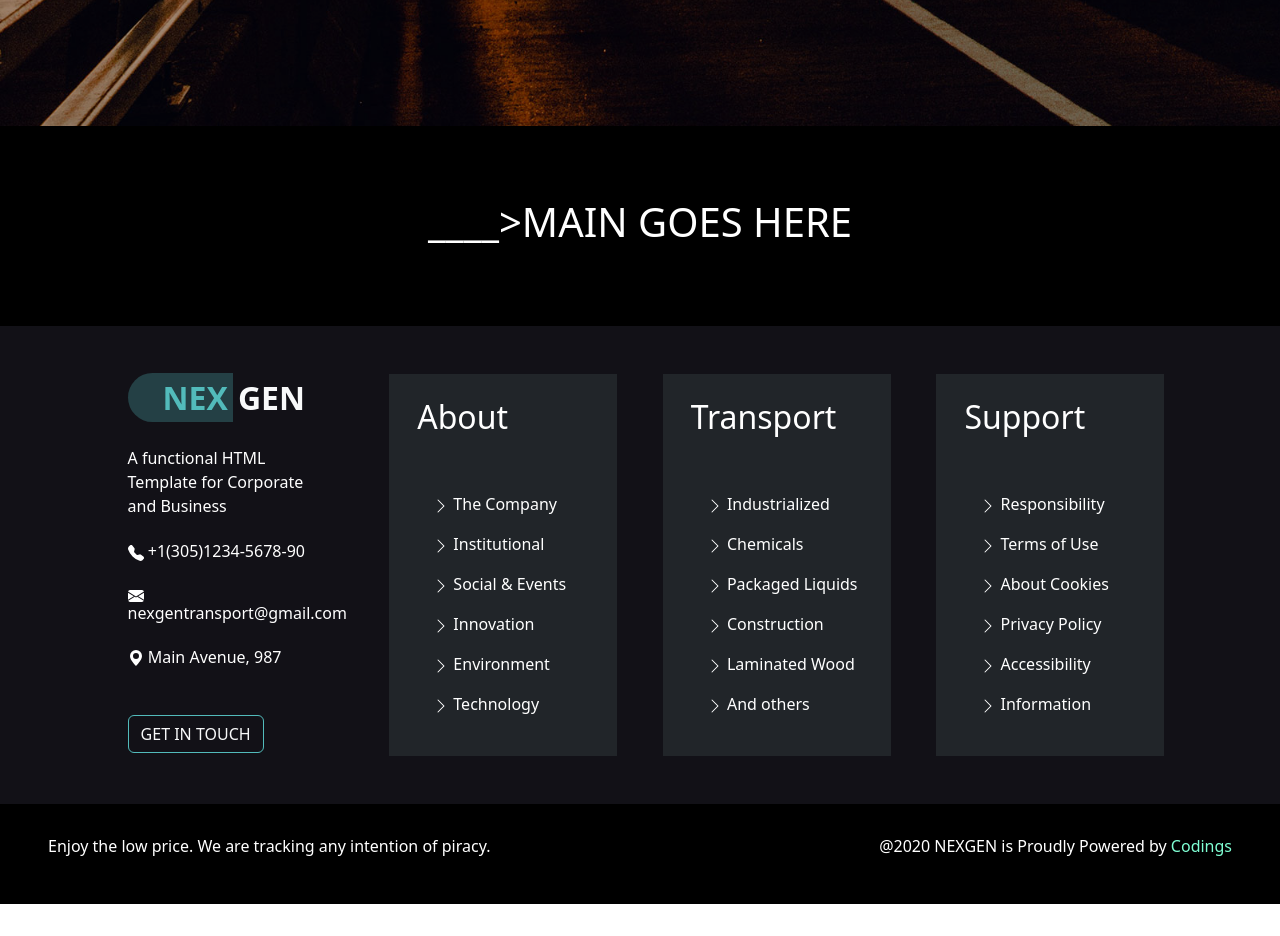
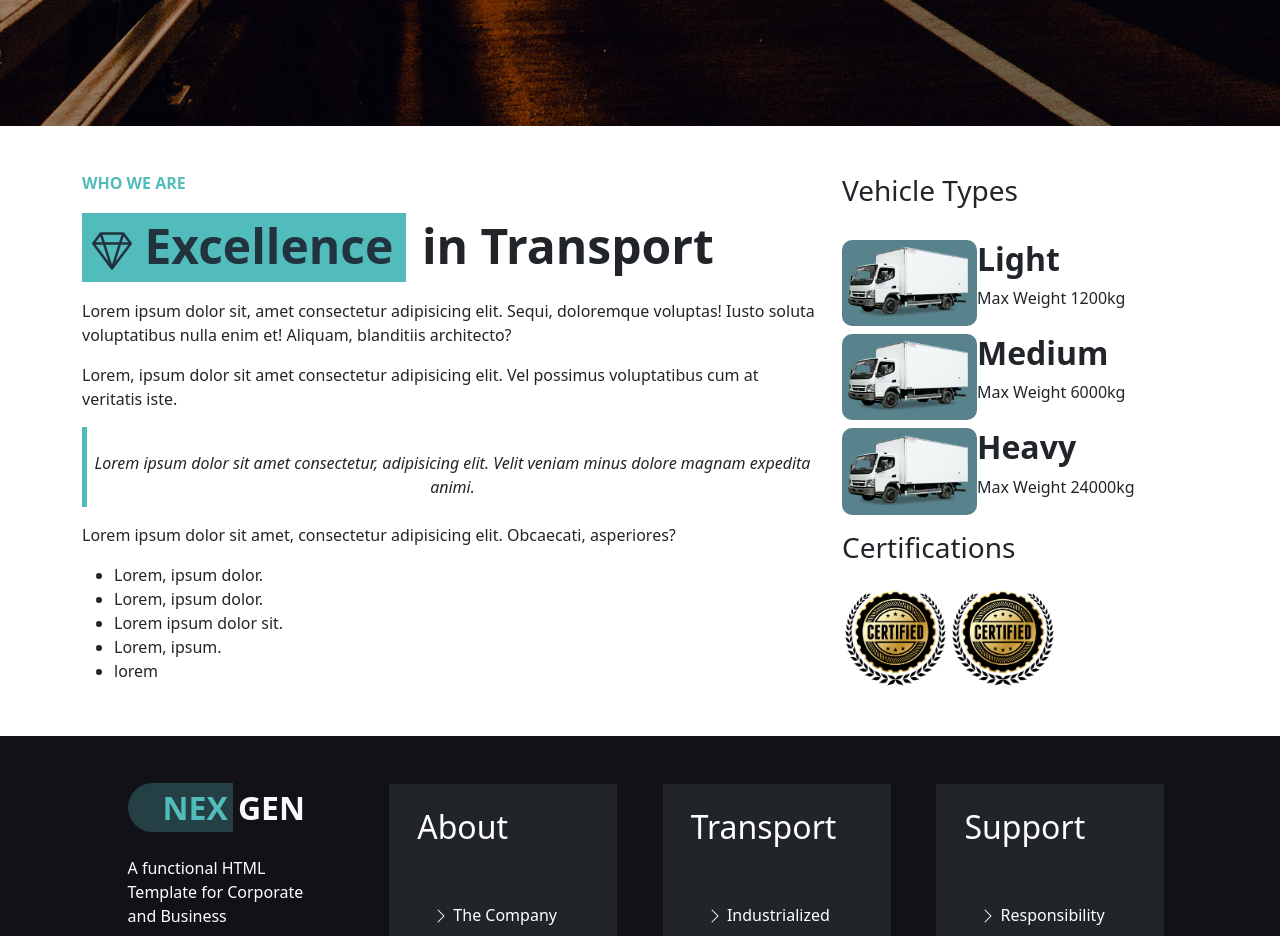
Before and after one commit to lucaruboni/proj-html-vuejs, a Vue app: page / in a window 1280 px wide. Shown: the part 780-1716 px from the top of the page. Before the commit the page ends 1684 px from the top, so only its background shows below. Built offline with nearby package versions, Linux system fonts and the light colour scheme.

Commit message:
[add] excellence in transport section

```diff
--- a/src/components/PageMain.vue
+++ b/src/components/PageMain.vue
@@ -6,15 +6,121 @@ export default{
 </script>
 
 <template>
-    <div class="d-flex justify-content-center">
-        <h1 class="align-self-center">     ____>MAIN GOES HERE</h1>
+  <div class="container">
+    <div class="row">
+        <div class="col-8 d-flex flex-column">
+            <h6 class="text_primary mt-5">WHO WE ARE</h6>
+            <h2 class=" mt-3">
+                <span class=" me-3">
+                    <svg xmlns="http://www.w3.org/2000/svg" width="40" height="40" fill="currentColor" class="bi bi-gem" viewBox="0 0 16 16">
+                      <path d="M3.1.7a.5.5 0 0 1 .4-.2h9a.5.5 0 0 1 .4.2l2.976 3.974c.149.185.156.45.01.644L8.4 15.3a.5.5 0 0 1-.8 0L.1 5.3a.5.5 0 0 1 0-.6l3-4zm11.386 3.785-1.806-2.41-.776 2.413 2.582-.003zm-3.633.004.961-2.989H4.186l.963 2.995 5.704-.006zM5.47 5.495 8 13.366l2.532-7.876-5.062.005zm-1.371-.999-.78-2.422-1.818 2.425 2.598-.003zM1.499 5.5l5.113 6.817-2.192-6.82L1.5 5.5zm7.889 6.817 5.123-6.83-2.928.002-2.195 6.828z"/>
+                    </svg>
+                    Excellence
+                </span>
+                in Transport
+            </h2>
+            <p class="mt-3">Lorem ipsum dolor sit, amet consectetur adipisicing elit. Sequi, doloremque voluptas! Iusto soluta voluptatibus nulla enim et! Aliquam, blanditiis architecto?</p>
+            <p>Lorem, ipsum dolor sit amet consectetur adipisicing elit. Vel possimus voluptatibus cum at veritatis iste.</p>
+            <p class="p_left_border pt-4">Lorem ipsum dolor sit amet consectetur, adipisicing elit. Velit veniam minus dolore magnam expedita animi.</p>
+            <p>Lorem ipsum dolor sit amet, consectetur adipisicing elit. Obcaecati, asperiores?</p>
+            <ul>
+                <li>Lorem, ipsum dolor.</li>
+                <li>Lorem, ipsum dolor.</li>
+                <li>Lorem ipsum dolor sit.</li>
+                <li>Lorem, ipsum.</li>
+                <li>lorem</li>
+            </ul>
+        </div>
+
+        <div class="col-4 d-flex flex-column gap-2 mb-5">
+            <h3 class="mt-5 mb-4">Vehicle Types</h3>
+            <div class="vehicle d-flex">
+                <div class="img_container">
+                    <img src="/img/truck-1.png" alt="">
+                </div>
+                <div class="text_container">
+                    <h2><strong>Light</strong></h2>
+                    <p>Max Weight  1200kg</p>
+                </div>
+            </div>
+
+            <div class="vehicle d-flex">
+                <div class="img_container">
+                    <img src="/img/truck-1.png" alt="">
+                </div>
+                <div class="text_container">
+                    <h2><strong>Medium</strong></h2>
+                    <p>Max Weight  6000kg</p>
+                </div>
+            </div>
+
+            <div class="vehicle d-flex">
+                <div class="img_container">
+                    <img src="/img/truck-1.png" alt="">
+                </div>
+                <div class="text_container">
+                    <h2><strong>Heavy</strong></h2>
+                    <p>Max Weight  24000kg</p>
+                </div>
+            </div>
+
+
+            <div class="certifications">
+                <h3 class="mb-4 mt-2">Certifications</h3>
+                <img src="/img/certificate.png" alt="">
+                <img src="/img/certificate.png" alt="">
+            </div>
+        </div>
+
     </div>
+  </div>
 </template>
 
 <style lang="scss" scoped>
-    div{
-        background: #000;
-        height: 200px;
-        color: white;
+@use './scss/partials/variables.scss' as *;
+
+.col-8{
+    span{
+        background-color: $primary;
+        color: $bg-secondary;
+        font-size: 3rem;
+        font-weight: 700;
+        padding-left: 10px;
+        padding-bottom: 4px;
     }
+    h2{
+        font-size: 3rem;
+        font-weight: 700;
+    }
+
+    h6{
+        font-weight: 700;
+    }
+}
+.vehicle{
+    img{
+        height: 70px;
+        margin: 0.4rem;
+    }
+}
+
+.certifications img{
+    height: 100px;
+}
+
+.text_primary{
+        color: $primary;
+ }
+
+.p_left_border{
+    border-left: 5px solid $primary;
+    height: 80px;
+    text-align: center;
+    font-style: italic;
+}
+.img_container{
+    background-color: $secondary;
+    border-radius: 10px;
+}
+
 </style>
```
